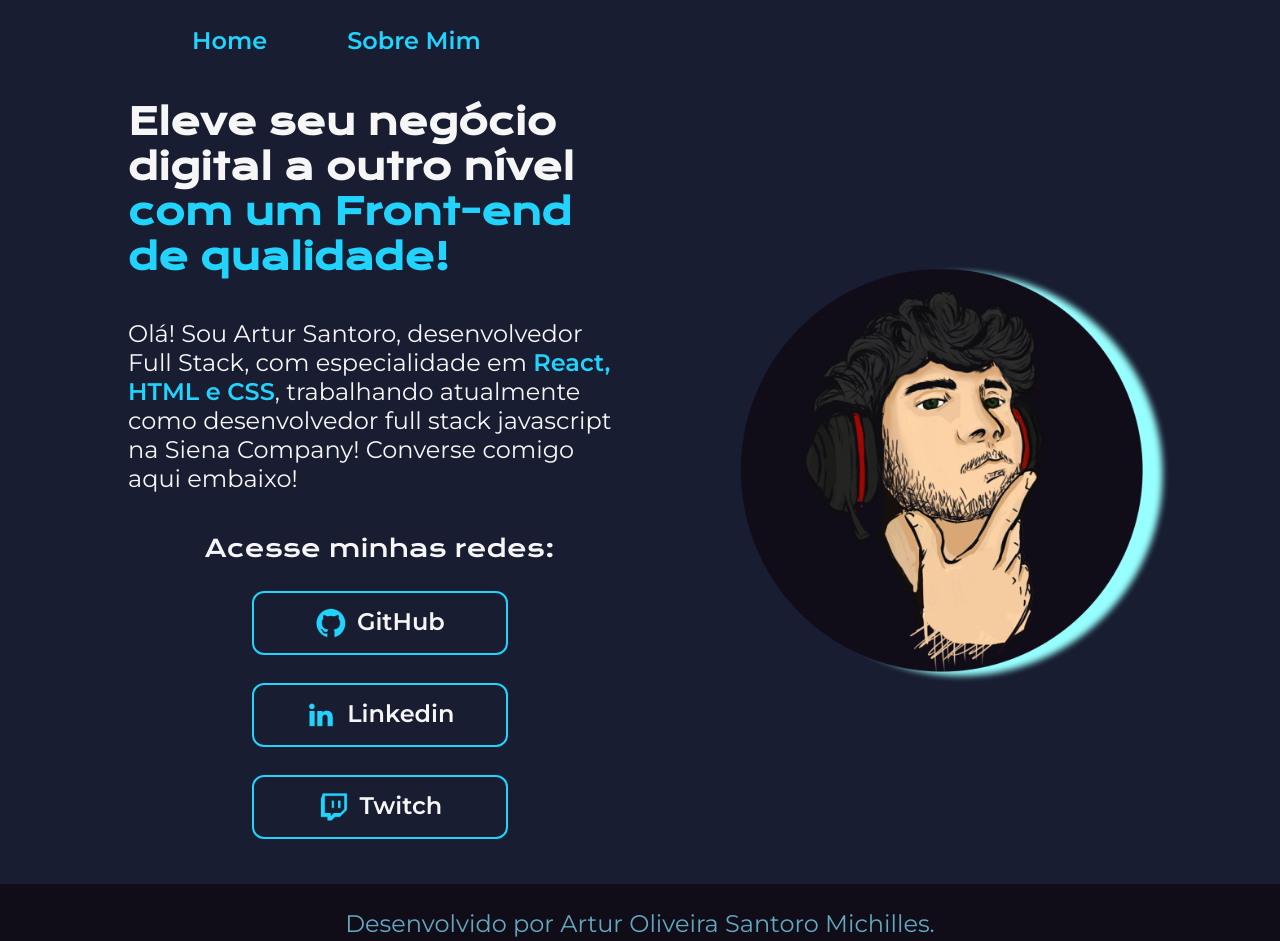
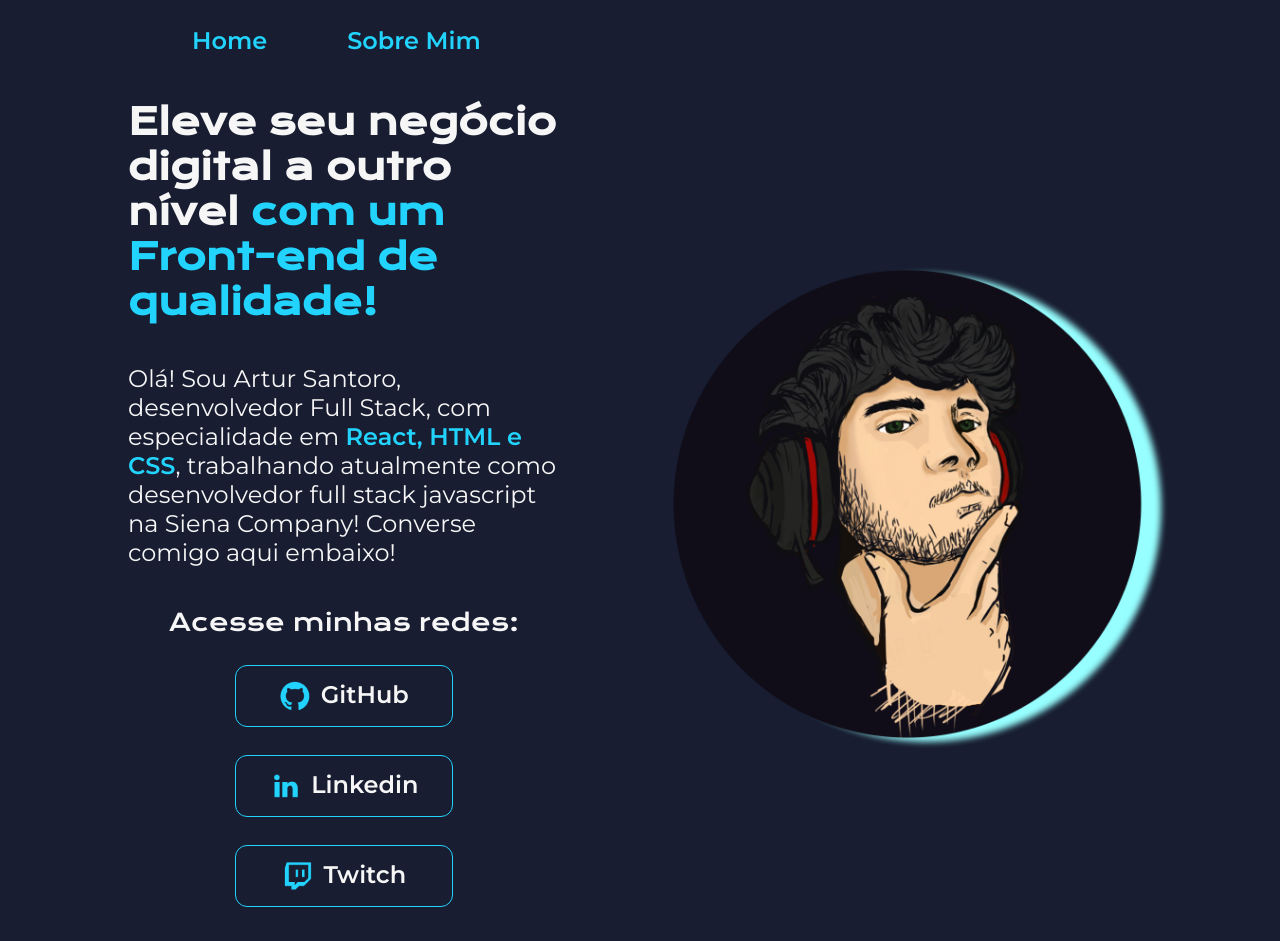
Before and after one commit to SantoroJoestar/portfolio, a plain HTML site: page index.html in a window 1280 px wide. Shown: the top 941 px of the page. Drawn offline with nearby package versions, Linux system fonts and the light colour scheme.

Commit message:
Add files via upload

```diff
--- a/styles/style.css
+++ b/styles/style.css
@@ -28,7 +28,7 @@ body {
 
 .cabecalho__menu {
     display: flex;
-    gap: 80px;
+    gap: 5rem;
 }
 
 .cabecalho__menu__link {
@@ -51,7 +51,7 @@ body {
     width: 50%;
     display: flex;
     flex-direction: column;
-    gap: 40px;
+    gap: 2.5rem;
 }
 
 .apresentacao__conteudo__titulo {
@@ -77,7 +77,7 @@ body {
     justify-content: space-between;
     flex-direction: column;
     align-items: center;
-    gap: 28px;
+    gap: 1.75rem;
 }
 
 .apresentacao__links__subtitulo {
@@ -89,17 +89,17 @@ body {
 .apresentacao__links__link {
     display: flex;
     justify-content: center;
-    gap: 10px;
+    gap: 0.6rem;
     width: 50%;
     text-align: center;
-    border-radius: 12px;
+    border-radius: 0.75rem;
     font-size: 1.5rem;
-    padding: 14px 0;
+    padding: 0.87rem 0;
     text-decoration: none;
     color: var(--secondary-color);
     font-family: var(--font-secundaria);
     font-weight: 600;
-    border: 2px solid var(--terciary-color);
+    border: 0.12rem solid var(--terciary-color);
 }
 
 .apresentacao__links__link:hover {
@@ -107,7 +107,7 @@ body {
 }
 
 .imagemPerfil {
-    width: 43%;
+    width: 50%;
     filter: drop-shadow(1.25rem 0.3rem 0.2rem #97FFFF);
 
 }
```
